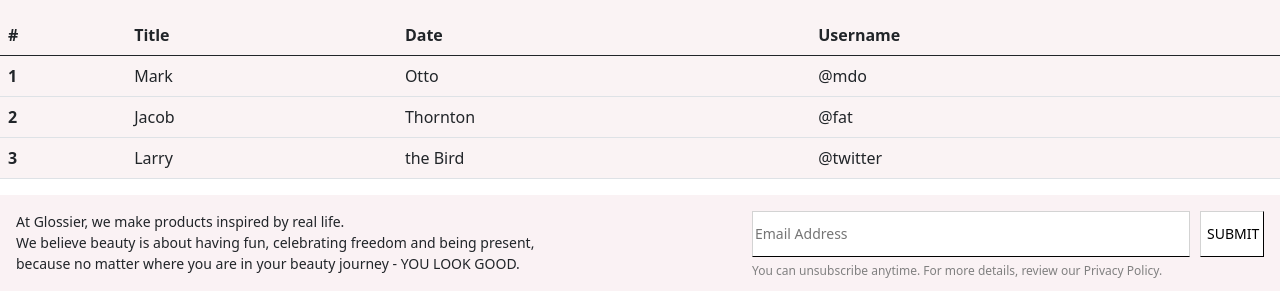
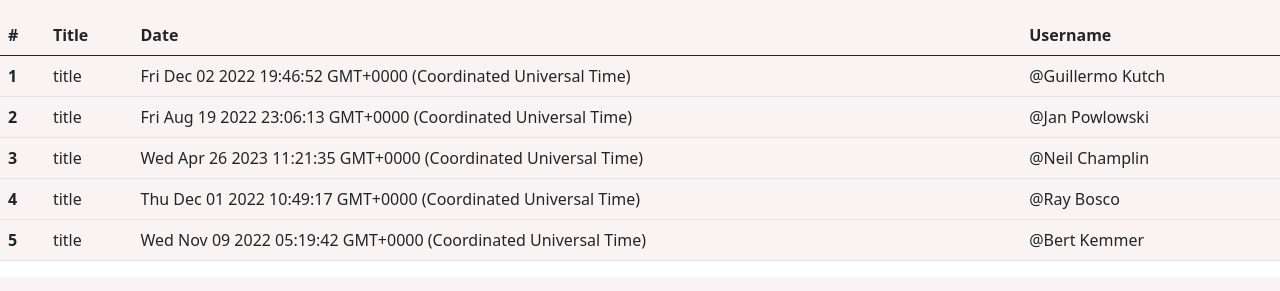
Before and after one commit to FrontEnd-Team3/pair2, a React (Create React App) app in the folder pair2page/: page / in a window 1280 px wide. Shown: the part 2224-2515 px from the top of the page. Built offline with nearby package versions, Linux system fonts and the light colour scheme.

Commit message:
feat: 게시판 데이터가져오기 구현

```diff
--- a/pair2page/src/components/layout/index.js
+++ b/pair2page/src/components/layout/index.js
@@ -1,10 +1,16 @@
-
 import Footer from './footer'
 import Header from './header'
 import styled from 'styled-components'
 import { Table } from 'reactstrap'
+import faker from 'faker'
 
 const MainPage = () => {
+	console.log(faker)
+	const fakerUsers = Array.from({ length: 5 }, () => ({
+		name: faker.name.findName(),
+		date: faker.date.past().toString(),
+	}))
+
 	return (
 		<>
 			<Header />
@@ -59,24 +65,16 @@ const MainPage = () => {
 						</tr>
 					</thead>
 					<tbody>
-						<tr>
-							<th scope="row">1</th>
-							<td>Mark</td>
-							<td>Otto</td>
-							<td>@mdo</td>
-						</tr>
-						<tr>
-							<th scope="row">2</th>
-							<td>Jacob</td>
-							<td>Thornton</td>
-							<td>@fat</td>
-						</tr>
-						<tr>
-							<th scope="row">3</th>
-							<td>Larry</td>
-							<td>the Bird</td>
-							<td>@twitter</td>
-						</tr>
+						{fakerUsers.map((fake, index) => {
+							return (
+								<tr key={index}>
+									<th scope="row">{index + 1}</th>
+									<td>title</td>
+									<td>{fake.date}</td>
+									<td>@{fake.name}</td>
+								</tr>
+							)
+						})}
 					</tbody>
 				</Table>
 			</NoticeBox>
@@ -85,7 +83,6 @@ const MainPage = () => {
 		</>
 	)
 }
-
 
 export default MainPage
 
```
Also changed, not shown: 1 other file (tests, documents, lock files or other folders).
